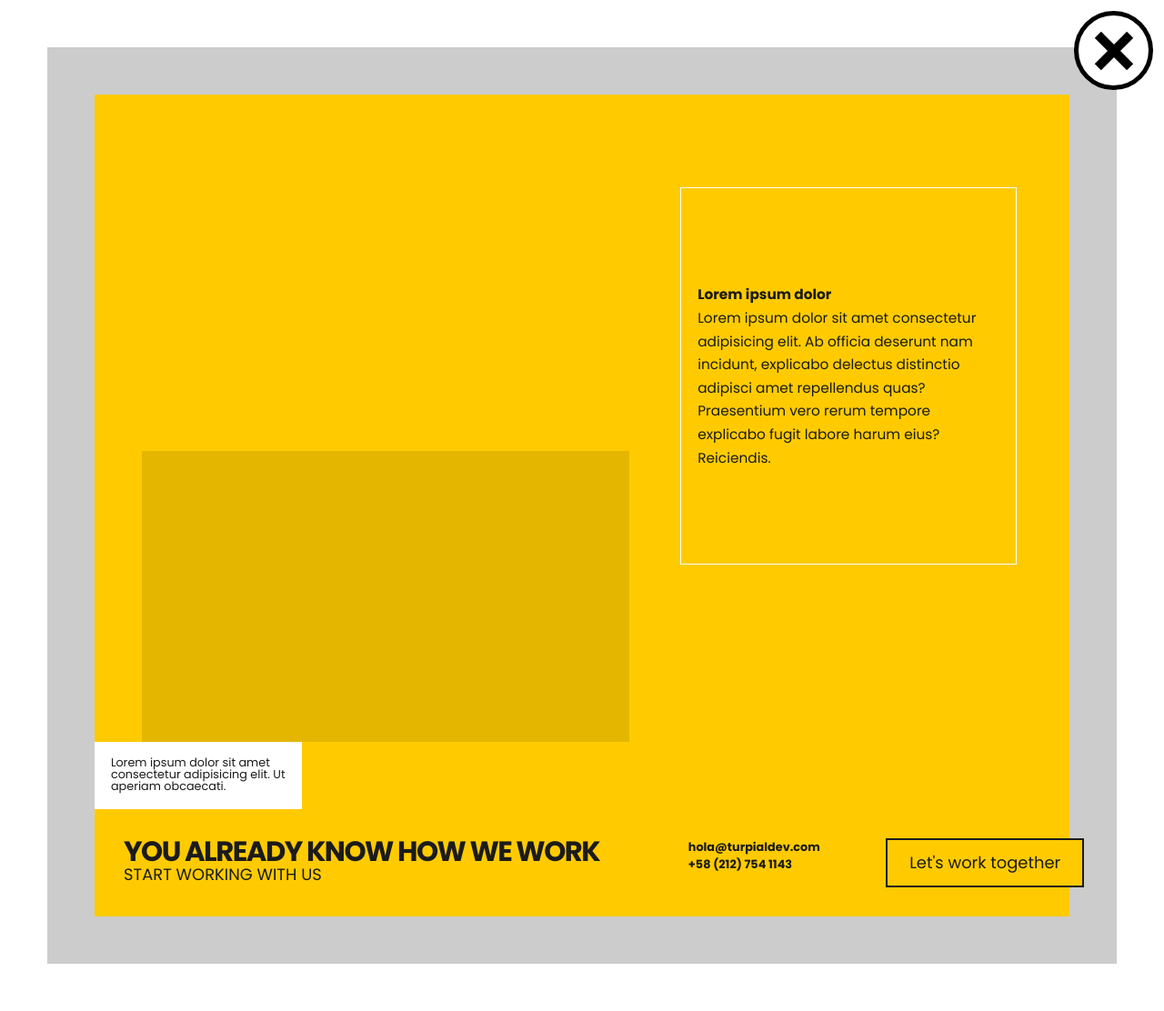
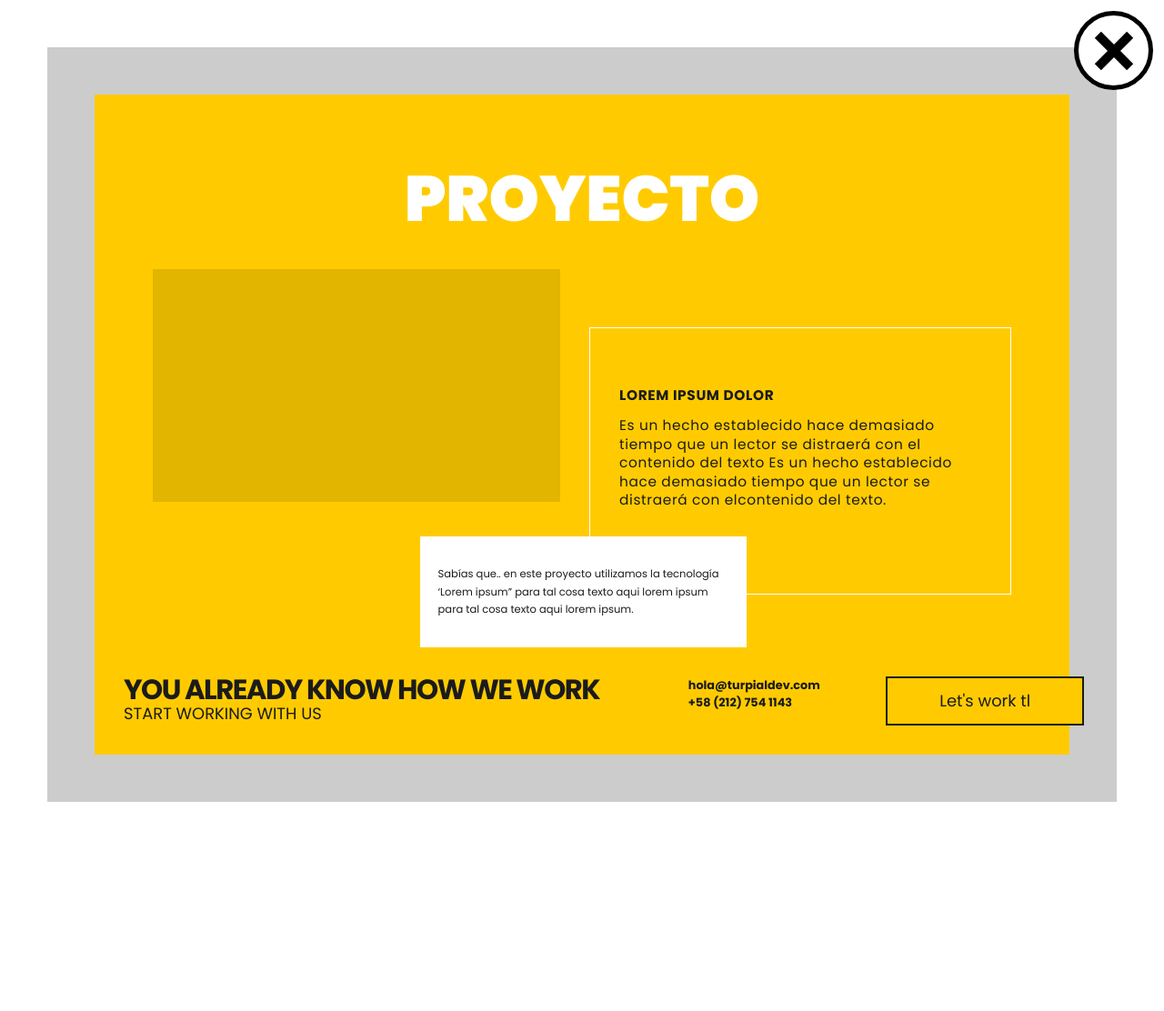
Before and after one commit to turpialdev/website, a Jekyll site: the page built from _portfolio/2018-12-12-widu-legal.md, in a window 1280 px wide. Shown: the whole page at 91% size. Built offline with Jekyll 4.4.1, drawn with Linux system fonts in a browser that asks for light colours; after the commit the page ends 934 px from its top, so only the background shows below that.

Commit message:
first project view donw

```diff
--- a/_layouts/project.html
+++ b/_layouts/project.html
@@ -20,18 +20,22 @@
 
             <!-- PROJECT DETAIL DESCRIPTION -->
             <div class="detail-project">
-                <h2>{{ portfolio.title }}</h2>
-                <div class="project-image">
+                <h2>Proyecto</h2>
+                <div class="imag">
                     <img src="" alt="">
                 </div>
-                <div class="project-description">
+                <div class="text">
                     <b>Lorem ipsum dolor</b>
-                    <p>Lorem ipsum dolor sit amet consectetur adipisicing elit. Ab officia deserunt nam incidunt, explicabo
-                        delectus distinctio adipisci amet repellendus quas? Praesentium vero rerum tempore explicabo fugit
-                        labore harum eius? Reiciendis.</p>
+                    <p>
+                        Es un hecho establecido hace demasiado tiempo que un lector se distraerá con el contenido del texto Es un hecho establecido
+                        hace demasiado tiempo que un lector se distraerá con elcontenido del texto.
+                    </p>
                 </div>
-                <div class="project-footer">
-                    <p>Lorem ipsum dolor sit amet consectetur adipisicing elit. Ut aperiam obcaecati.</p>
+                <div class="rela">
+                    <p>
+                        Sabías que.. en este proyecto utilizamos la tecnología ‘Lorem ipsum” para tal cosa texto aqui lorem ipsum para tal cosa texto
+                        aqui lorem ipsum.
+                    </p>
                 </div>
             </div>
 
@@ -66,7 +70,7 @@
                     <a href="tel:+582127541143">+58 (212) 754 1143</a>
                 </div>
                 <div>
-                    Let's work together
+                    Let's work tl
                 </div>
             </div>
         </div>
--- a/css/app.scss
+++ b/css/app.scss
@@ -1599,51 +1599,59 @@ Portfolio detail
 
     /* PROJECT DETAIL DESCRIPTION */
     .detail-project {
+        display: grid;
+        grid-template-columns: 40vw auto;
+        grid-template-rows: 15vw 23vw auto;
         background-color: $yellow;
-        color: #fff;
-        position: relative;
 
         h2 {
-            font-size: 4vw;
-            padding: 6vw 0 2vw;
+            grid-column: 1 / 3;
+            font-size: 5.5vw;
+            text-align: center;
+            font-weight: 900;
+            color: #fff;
             text-transform: uppercase;
-            font-weight: 900;
-            text-align: center;
-        }
-
-        .project-image {
-            display: inline-block;
-            width: calc(50vw - 104px);
-            height: 25vw;
-            margin: 0 52px;
-            background-color: rgba(0, 0, 0, .1);
-        }
-
-        .project-description {
-            display: inline-block;
-            top: -2vw;
+            align-self: center;
+            margin-top: 3vw;
+        }
+
+        .imag {
+            background: $yellowHover;
+            height: 20vw;
+            margin-left: 5vw;
+        }
+
+        .text {
+            position: relative;
+            top: 5vw;
+            border: 1px solid #fff;
+            margin-right: 5vw;
+            margin-left: 2.5vw;
+            padding: 5vw 2.5vw;
+            font-size: 1.2vw;
+            line-height: 1.6vw;
+            letter-spacing: 0.05vw;
+            b {
+                display: block;
+                font-weight: 600;
+                text-transform: uppercase;
+                margin-bottom: 1vw;
+            }
+            p {
+                max-height: 10vw;
+                overflow: hidden;
+            }
+        }
+
+        .rela {
             color: $black;
-            width: calc(30vw - 52px);
-            border: 1px solid #fff;
-            padding: 104px 1.4vw;
-            b {
-                font-size: 1.2vw;
-                font-weight: 600;
-            }
-            p, b {
-                font-size: 1.2vw;
-                line-height: 2vw;
-            }
-        }
-
-        .project-footer {
-            width: 15vw;
-            background-color: #fff;
-            padding: 1.4vw;
-            color: $black;
-            p {
-                font-size: 1vw;
-            }
+            background: #fff;
+            position: relative;
+            left: 28vw;
+            padding: 2.5vw 1.5vw;
+            font-size: 0.9vw;
+            width: 25vw;
+            line-height: 1.5vw;
         }
     }
 
```
Also changed, not shown: other parts of _layouts/project.html (+2 -4 lines), _portfolio/2018-12-12-widu-legal.md (line endings or trailing spaces).
